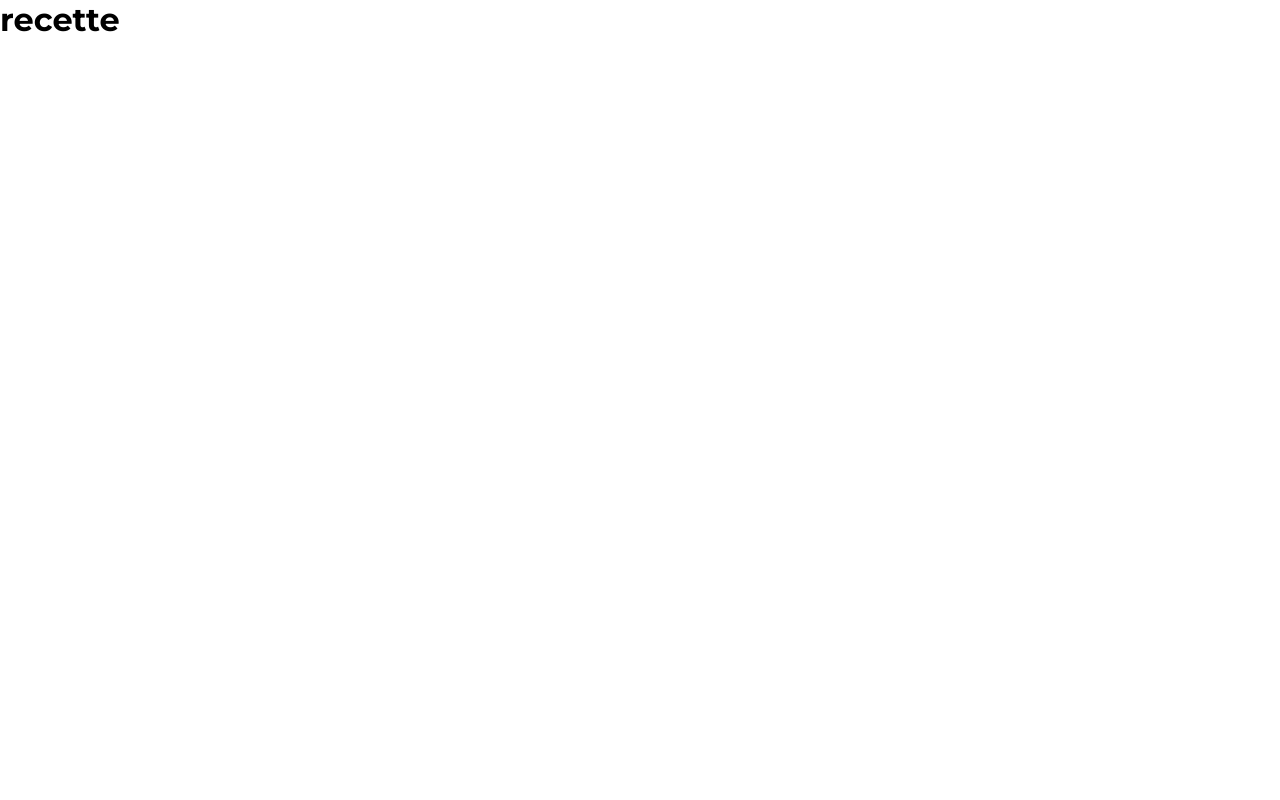
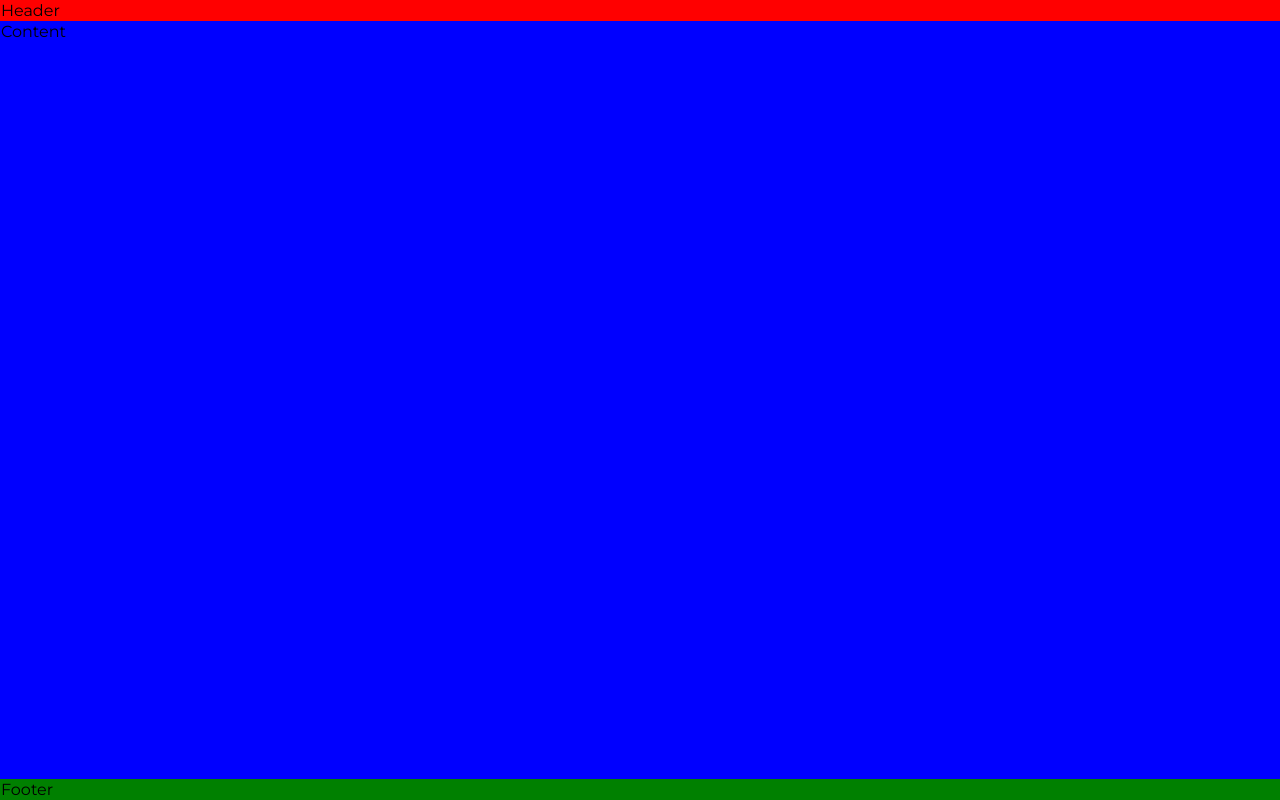
Before and after one commit to kharboutmanel98/Project-recette-react, a React (Create React App) app: page / in a window 1280 px wide. Built offline with nearby package versions, Linux system fonts and the light colour scheme.

Commit message:
Mise en page de l'application

```diff
--- a/src/App.js
+++ b/src/App.js
@@ -1,11 +1,17 @@
+import Header from "./components/Header";
+import Content from "./components/Content";
+import Footer from "./components/Footer";
+import  styles from "./App.module.scss"
 
-// import './App.css';
 
 function App() {
   return (
-    <h1>
-      recette
-    </h1>
+   <div className={`d-flex flex-column ${styles.appContainer}`}>
+    <Header />
+    <Content />
+    <Footer />
+
+   </div>
   );
 }
 
--- /dev/null
+++ b/src/App.module.scss
@@ -0,0 +1,3 @@
+.appContainer{
+    min-height: 100vh;
+}
--- /dev/null
+++ b/src/components/Content.js
@@ -0,0 +1,9 @@
+import React from 'react'
+
+const Content = () => {
+  return (
+    <div className=' flex-fill b3'>Content</div>
+  )
+}
+
+export default Content
--- /dev/null
+++ b/src/components/Footer.js
@@ -0,0 +1,9 @@
+import React from 'react'
+
+const Footer = () => {
+  return (
+    <div className='b2'>Footer</div>
+  )
+}
+
+export default Footer
--- /dev/null
+++ b/src/components/Header.js
@@ -0,0 +1,9 @@
+import React from 'react'
+
+const Header = () => {
+  return (
+    <div className='b1'>Header</div>
+  )
+}
+
+export default Header
```
